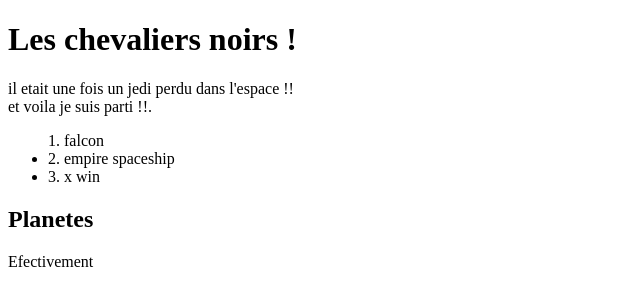
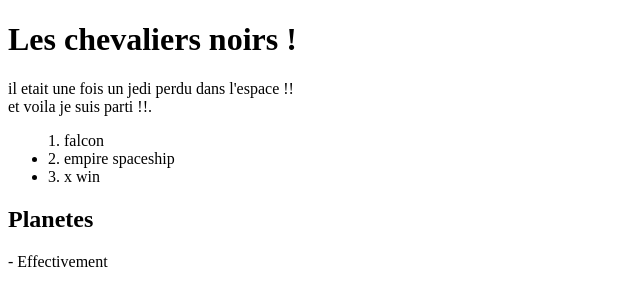
Before and after one commit to Atiquedrake/Formation-git-mastering-discover, a plain HTML site: page index.html in a window 1280 px wide. Shown: the full height of the page, 0-640 px from the left. Drawn offline with Linux system fonts and the light colour scheme.

Commit message:
fix: modifier -

```diff
--- a/index.html
+++ b/index.html
@@ -23,7 +23,7 @@
    <div>
        <h2>Planetes</h2>
    </div>
-        Efectivement
+        - Effectivement
 </div>
 </div>
 </body>
```
